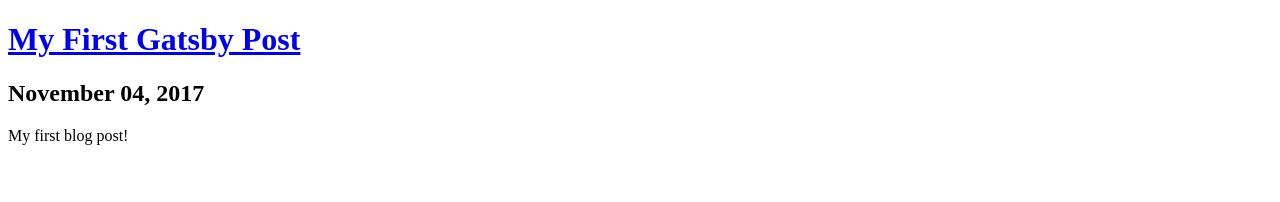
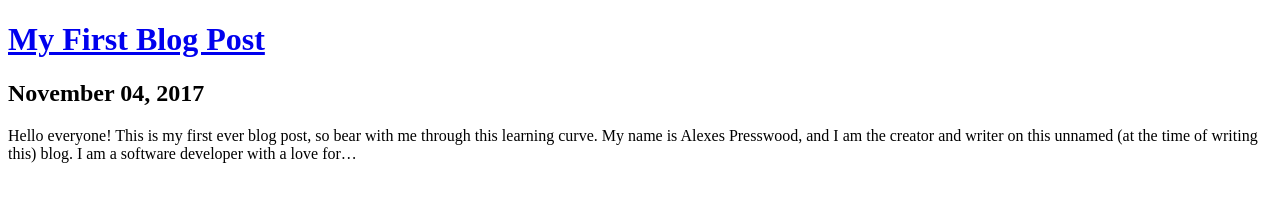
Before and after one commit to alexesmarie27/gatsby-react-blog, a Gatsby site in the folder blog/: page / in a window 1280 px wide. Built offline with nearby package versions, Linux system fonts and the light colour scheme; Gatsby itself is replaced by a stand-in of ours.

Commit message:
Add More To First Blog Post

```diff
--- a/blog/src/pages/2017-11-04-first-blogpost/index.md
+++ b/blog/src/pages/2017-11-04-first-blogpost/index.md
@@ -1,7 +1,13 @@
 ---
-path: "/hello-world"
+path: "/first-post"
 date: "2017-11-04T13:00:00.000Z"
-title: "My First Gatsby Post"
+title: "My First Blog Post"
 ---
 
-My first blog post!
+<div>
+    <p>Hello everyone!</p>
+    <p>This is my first ever blog post, so bear with me through this learning curve. My name is Alexes Presswood, and I am the creator and writer on this unnamed (at the time of writing this) blog. I am a software developer with a love for mobile development, but I also have a love for learning in general. I had never used React before, so that mixed with the fact that I was interested in starting a blog on things that interest me made me create the site you are on now.</p>
+    <p>I will use this site as a way for me to showcase my interests. I will have coding tutorials, fashion and beauty posts, traveling diaries, and really just anything else that suites my fancy at the time.</p>
+    <p>Thanks for visiting, and I am excited to post more in the future!</p>
+    <p>Alexes</p>
+</div>
```
